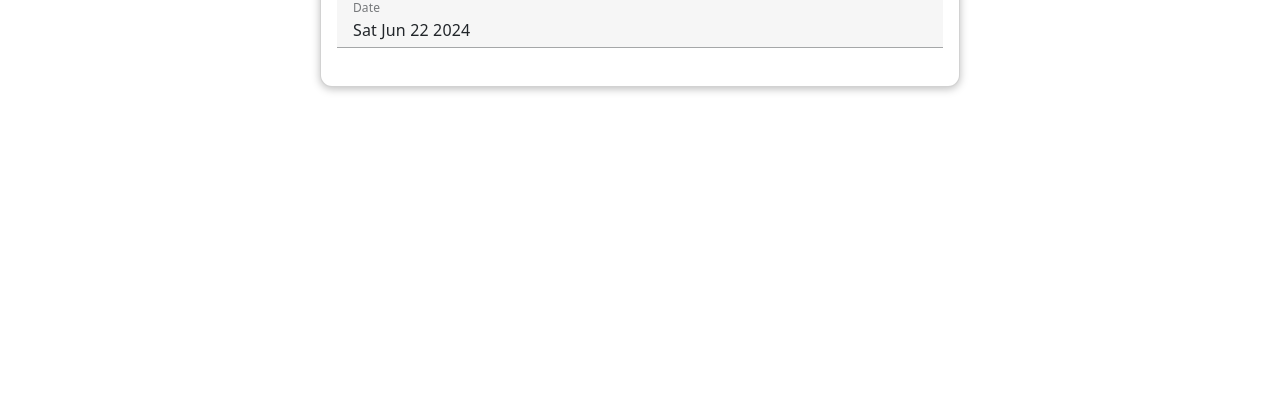
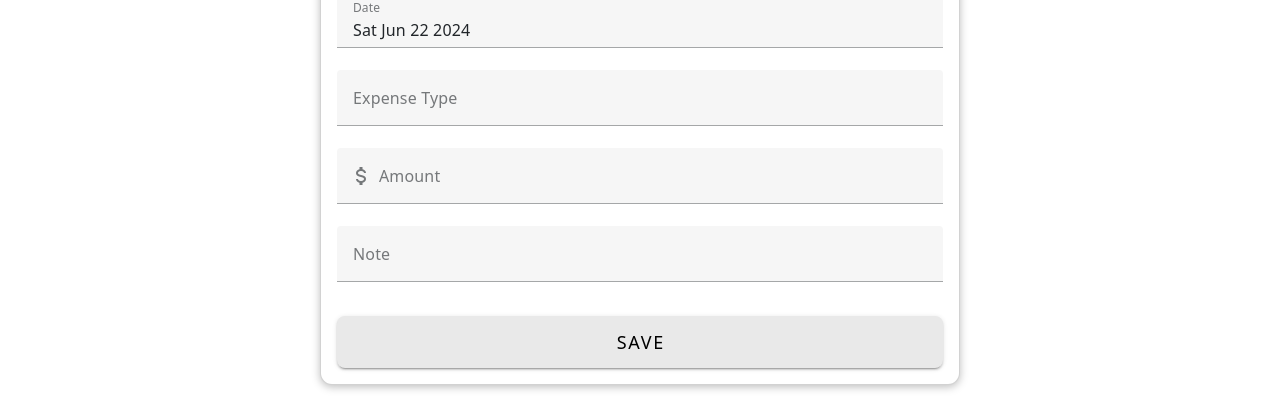
Before and after one commit to ianfengfb/calendar, a Vue app: page /budgets/new in a window 1280 px wide. Shown: the part 199-617 px from the top of the page. Built offline with nearby package versions, Linux system fonts and the light colour scheme; no server answers.

Commit message:
Add new budget type behaviour

```diff
--- a/src/components/budget/NewBudgetForm.vue
+++ b/src/components/budget/NewBudgetForm.vue
@@ -12,7 +12,51 @@
         v-model="datePickerValue"
         @update:modelValue="selectDate"
     ></v-date-picker>
-
+    <v-combobox
+        label="Expense Type"
+        :items="fechedTypes"
+        v-model:search="search"
+        item-title="name"
+        item-value="id"
+        hide-no-data
+        v-model="type"
+        :disabled="disbaleActions"
+    >
+        <template v-slot:no-data>
+            <v-list-item>
+                <v-list-item-title>
+                No results matching "<strong>{{ search }}</strong>". Press <kbd>enter</kbd> to create a new one
+                </v-list-item-title>
+            </v-list-item>
+        </template>
+        <template v-slot:append v-if="search.trim().length > 0">
+          <v-slide-x-reverse-transition mode="out-in">
+            <v-icon
+              key="icon"
+              icon="mdi-plus"
+              class="add-new-type"
+              @click="addNewType"
+            ></v-icon>
+          </v-slide-x-reverse-transition>
+        </template>
+    </v-combobox>
+    <v-text-field
+        label="Amount"
+        v-model.trim="amount"
+        prepend-inner-icon="mdi-currency-usd"
+    ></v-text-field>
+    <v-text-field
+        label="Note"
+        v-model.trim="note"
+    ></v-text-field>
+    <v-btn
+        rounded="lg"
+        size="x-large"
+        block
+        color="#e9e9e9"
+        class="mt-3"
+        :disabled="disbaleActions"
+    >{{btnText}}</v-btn>
 </template>
 
 <script>
@@ -21,13 +65,30 @@
             return {
                 datePickerValue: new Date(),
                 showDatePicker: false,
+                type: null,
+                note: '',
+                amount: '',
+                btnText: 'Save',
+                search: '',
+                disbaleActions: false
             }
+        },
+        mounted() {
+            this.$store.dispatch('budgets/fetchBudgetTypes');
         },
         computed: {
             date() {
                 return this.datePickerValue.toDateString();
             },
-
+            fechedTypes() {
+                const tempTypes = this.$store.getters['budgets/getBudgetTypes'];
+                return tempTypes.map(type => {
+                    return {
+                        name: type.name,
+                        id: type.id
+                    }
+                });
+            }
         },
         methods: {
             toggleDatePicker() {
@@ -36,6 +97,30 @@
             selectDate() {
                 this.showDatePicker = false;
             },
-        }
+            async addNewType() {
+                let data = new FormData();
+                data.append('name', this.search);
+                this.disbaleActions = true;
+                try {
+                    const result = await this.$store.dispatch('budgets/addBudgetType', data);
+                    this.type = result.id;
+                } catch (error) {
+                    console.log(error);
+                }
+                this.disbaleActions = false;
+            }
+        },
     }
 </script>
+
+<style scoped>
+    .add-new-type {
+        cursor: pointer;
+        font-size: 2rem;
+    }
+
+    .add-new-type:hover {
+        transform: scale(1.1);
+        text-shadow: 0 0 5px #000;
+    }
+</style>
--- a/src/store/index.js
+++ b/src/store/index.js
@@ -2,11 +2,13 @@
 
 import diariesModule from "./modules/diaries/index.js";
 import globalModule from "./modules/global/index.js";
+import budgetsModule from "./modules/budgets/index.js";
 
 const store = createStore({
     modules: {
         diaries: diariesModule,
         global: globalModule,
+        budgets: budgetsModule,
     },
 });
 
--- /dev/null
+++ b/src/store/modules/budgets/actions.js
@@ -0,0 +1,38 @@
+import axios from 'axios';
+
+export default {
+    async addBudgetType({ commit, dispatch }, budgetType) {
+        dispatch('global/clearAlert', null,{ root: true });
+        try {
+            const response = await axios.post('http://127.0.0.1:8000/api/budget-type', budgetType);
+            const responseData = response?.data?.data;
+            commit('addBudgetType', responseData);
+            dispatch('global/createAlert', {
+                title: 'Expense type added successfully!',
+                type: 'success'
+            }, { root: true });
+            setTimeout(() => {
+                dispatch('global/clearAlert', null,{ root: true });
+            }, 3000);
+            return responseData;
+        }  catch (error) {
+            const errorData = error?.response;
+            dispatch('global/createAlert', {
+                title: errorData?.message || 'Failed to save!',
+                type: 'error'
+            }, { root: true });
+            setTimeout(() => {
+                dispatch('global/clearAlert', null,{ root: true });
+            }, 3000);
+        }
+    },
+    async fetchBudgetTypes({ commit }) {
+        try {
+            const response = await axios.get('http://127.0.0.1:8000/api/budget-types');
+            const responseData = response?.data?.data;
+            commit('fetchBudgetTypes', responseData);
+        } catch (error) {
+            console.error(error);
+        }
+    },
+}
--- /dev/null
+++ b/src/store/modules/budgets/getters.js
@@ -0,0 +1,5 @@
+export default {
+    getBudgetTypes(state) {
+        return state.budgetTypes;
+    },
+}
--- /dev/null
+++ b/src/store/modules/budgets/index.js
@@ -0,0 +1,13 @@
+import mutations from './mutations.js';
+import actions from './actions.js';
+import getters from './getters.js';
+
+export default {
+    namespaced: true,
+    state: () => ({
+        budgetTypes: [],
+    }),
+    mutations,
+    actions,
+    getters
+}
--- /dev/null
+++ b/src/store/modules/budgets/mutations.js
@@ -0,0 +1,8 @@
+export default {
+    addBudgetType(state, budgetType) {
+        state.budgetTypes.push(budgetType);
+    },
+    fetchBudgetTypes(state, budgetTypes) {
+        state.budgetTypes = budgetTypes;
+    },
+}
```
